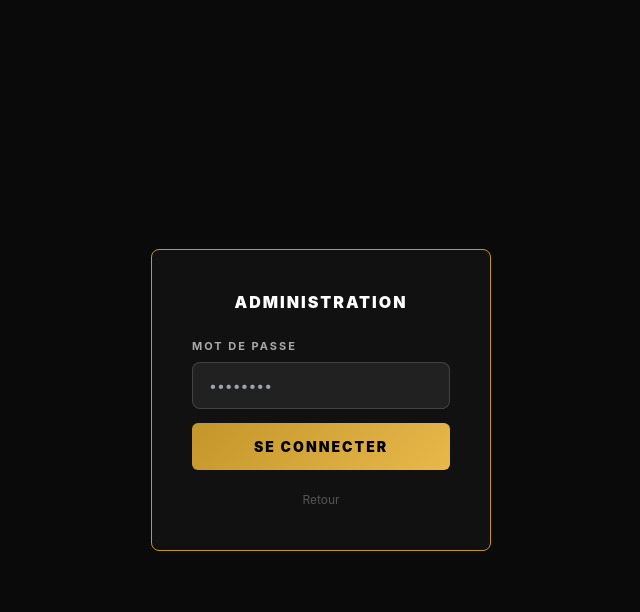
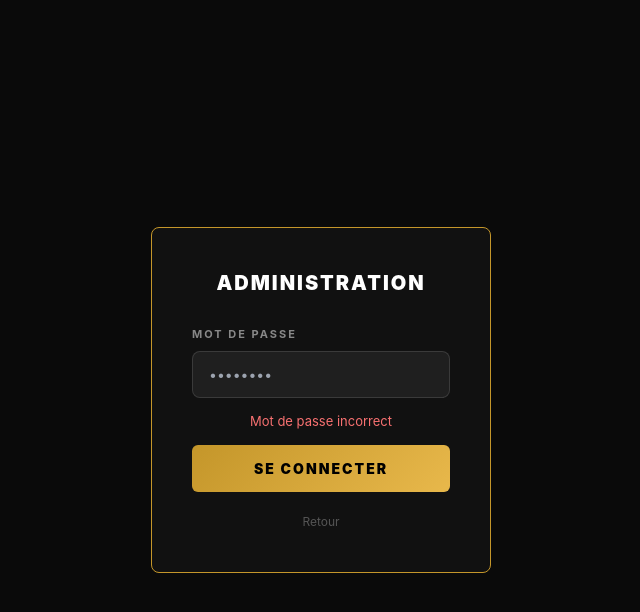
Before and after one commit to acawholesale/aca-wholesale, a Next.js app: page /admin/login in a window 1280 px wide. Both pictures are taken after a click on the button "SE CONNECTER". Shown: the top 612 px of the page, without its empty margins (319-959 px from the left). Built offline with nearby package versions, Linux system fonts and the light colour scheme; no server answers.

Commit message:
Update page.js

```diff
--- a/app/admin/login/page.js
+++ b/app/admin/login/page.js
@@ -6,14 +6,8 @@ export default function AdminLoginPage() {
   const [password, setPassword] = useState('')
   const [error, setError] = useState('')
 
-  const handleLogin = async () => {
-    const res = await fetch('/api/admin/auth', {
-      method: 'POST',
-      headers: { 'Content-Type': 'application/json' },
-      body: JSON.stringify({ password }),
-    })
-    const data = await res.json()
-    if (data.success) {
+  const handleLogin = () => {
+    if (password === 'admin2026') {
       window.location.href = '/admin'
     } else {
       setError('Mot de passe incorrect')
@@ -23,10 +17,12 @@ export default function AdminLoginPage() {
   return (
     <div style={{ minHeight: '100vh', background: '#0a0a0a', display: 'flex', alignItems: 'center', justifyContent: 'center' }}>
       <div style={{ background: '#111', border: '1px solid #C4962A', borderRadius: 8, padding: 40, width: 340 }}>
-        <h2 style={{ color: 'white', textAlign: 'center', marginBottom: 24, fontWeight: 900, letterSpacing: 2, textTransform: 'uppercase' }}>Administration</h2>
+        <h2 style={{ color: 'white', textAlign: 'center', marginBottom: 28, fontWeight: 900, letterSpacing: 2, textTransform: 'uppercase', fontSize: 20 }}>
+          Administration
+        </h2>
 
         <div style={{ marginBottom: 14 }}>
-          <label style={{ display: 'block', color: '#aaa', fontSize: 11, fontWeight: 700, textTransform: 'uppercase', letterSpacing: 2, marginBottom: 8 }}>Mot de passe</label>
+          <label style={{ display: 'block', color: '#888', fontSize: 11, fontWeight: 700, textTransform: 'uppercase', letterSpacing: 2, marginBottom: 8 }}>Mot de passe</label>
           <input
             type="password"
             placeholder="••••••••"
@@ -34,11 +30,13 @@ export default function AdminLoginPage() {
             onChange={e => setPassword(e.target.value)}
             onKeyDown={e => e.key === 'Enter' && handleLogin()}
             autoFocus
-            style={{ width: '100%', padding: '12px 16px', background: 'rgba(255,255,255,0.07)', border: '1px solid rgba(255,255,255,0.15)', borderRadius: 6, color: 'white', fontSize: 14, boxSizing: 'border-box' }}
+            style={{ width: '100%', padding: '12px 16px', background: 'rgba(255,255,255,0.06)', border: '1px solid rgba(255,255,255,0.12)', borderRadius: 6, color: 'white', fontSize: 14, boxSizing: 'border-box', outline: 'none' }}
           />
         </div>
 
-        {error && <p style={{ color: '#f87171', fontSize: 13, marginBottom: 12, textAlign: 'center' }}>{error}</p>}
+        {error && (
+          <p style={{ color: '#f87171', fontSize: 13, textAlign: 'center', marginBottom: 14 }}>{error}</p>
+        )}
 
         <button
           onClick={handleLogin}
```
